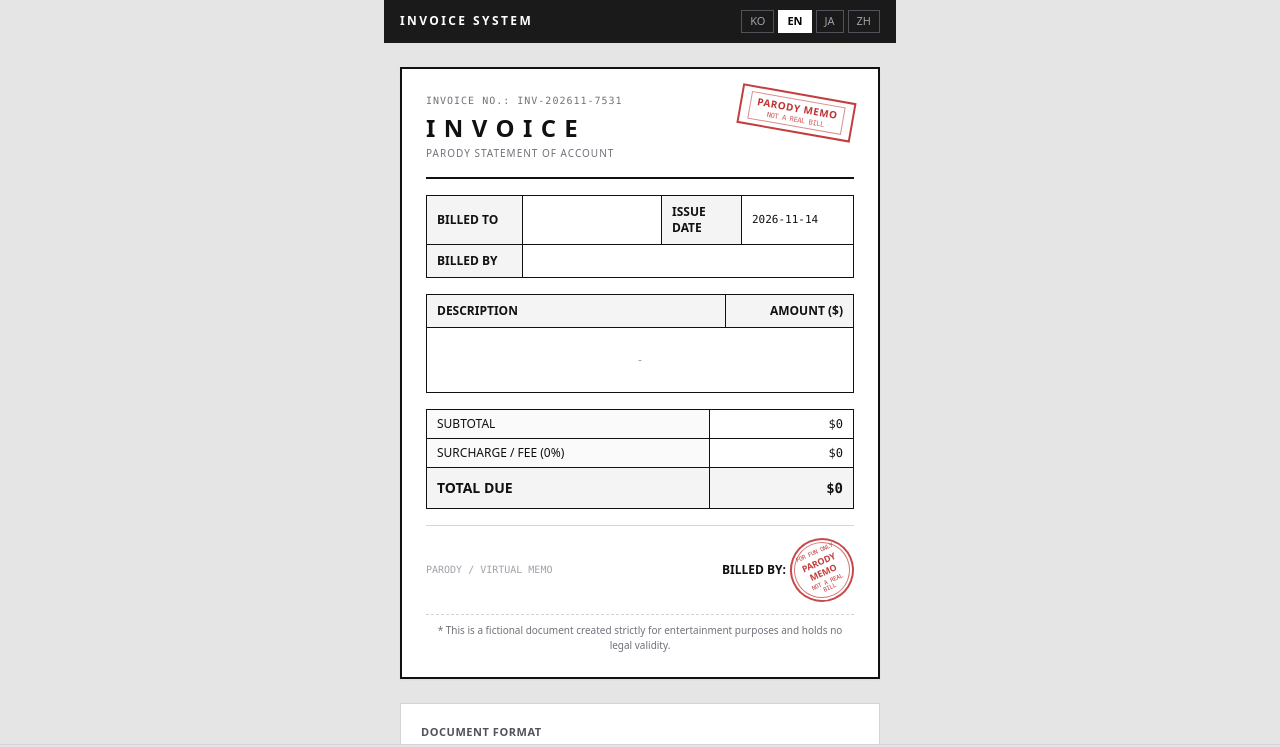
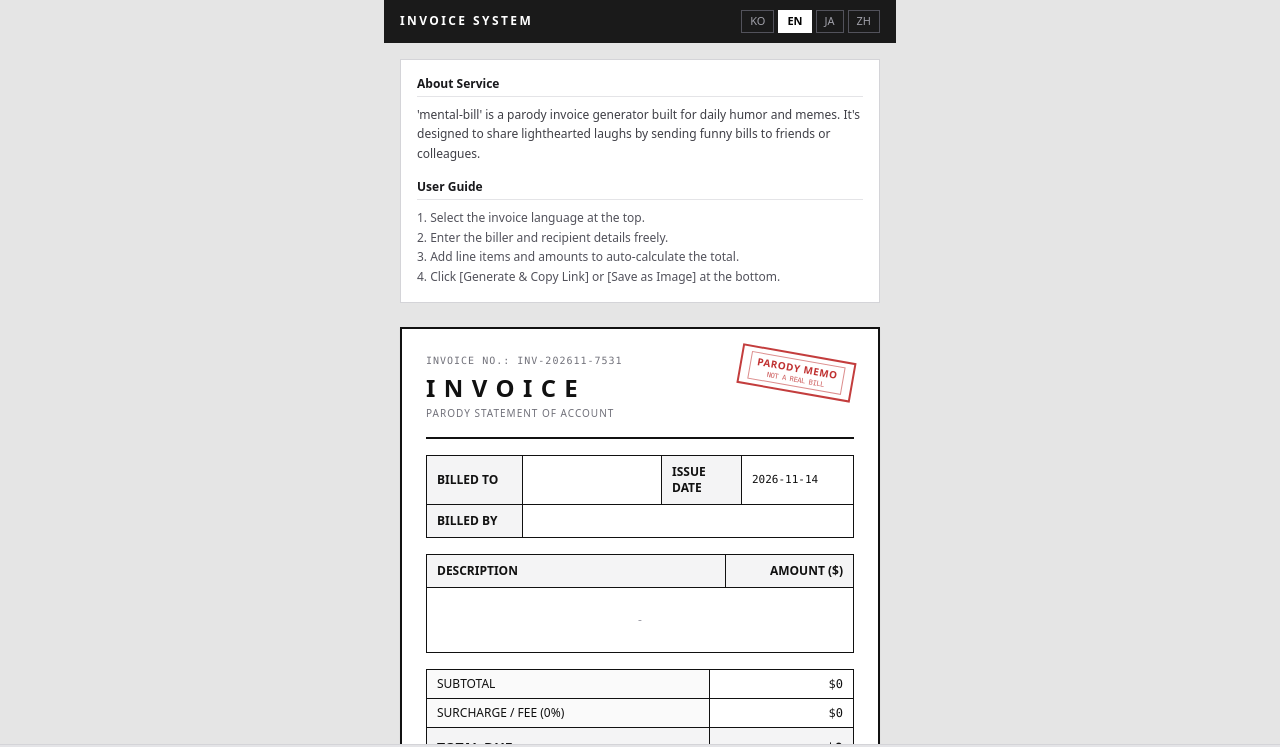
Before and after one commit to sickbbang516/mental-bill, a Next.js app: page / in a window 1280 px wide. Shown: the top 747 px of the page. Built offline with nearby package versions, Linux system fonts and the light colour scheme.

Commit message:
애드센스 승인용 가이드 및 소개 텍스트 고정 노출 완료

```diff
--- a/app/page.tsx
+++ b/app/page.tsx
@@ -64,6 +64,11 @@ const I18N = {
     docDisclaimer: '※ 본 문서는 유희 및 엔터테인먼트 목적의 가상 청구서이며 어떠한 법적 효력도 갖지 않습니다.',
     footerDisclaimer:
       '면책 및 이용 고지: 본 서비스에서 생성되는 모든 문서는 오락 목적의 가상 콘텐츠이며, 실제 채권·채무 관계나 법적 효력이 전혀 없습니다. 타인의 명의나 실제 사업자 정보를 도용하여 금전을 요구하는 행위는 엄격히 금지됩니다.',
+    guideTitle: '이용 가이드',
+    guideContent: '1. 상단에서 청구서 언어를 선택하세요.\n2. 청구인 및 수신자 정보를 자유롭게 입력하세요.\n3. 내역과 금액을 적으면 총 금액이 자동으로 계산됩니다.\n4. 하단의 [청구서 발행 및 링크 복사] 또는 [이미지 파일로 저장]을 눌러 활용하세요.',
+    aboutTitle: '서비스 소개',
+    aboutContent: '\'mental-bill\'은 일상 속 유머와 밈(Meme)을 위해 제작된 가상의 패러디 인보이스(청구서) 생성 툴입니다. 친구나 지인, 혹은 상사에게 재미있는 청구서를 보내며 가벼운 웃음을 나누기 위해 만들어졌습니다.',
+    close: '닫기',
   },
   en: {
     currency: '$',
@@ -104,6 +109,11 @@ const I18N = {
     docDisclaimer: '* This is a fictional document created strictly for entertainment purposes and holds no legal validity.',
     footerDisclaimer:
       'DISCLAIMER: All documents generated on this site are parodies for entertainment only and carry zero legal or financial obligation. Impersonating third parties or real businesses to demand money is strictly prohibited.',
+    guideTitle: 'User Guide',
+    guideContent: '1. Select the invoice language at the top.\n2. Enter the biller and recipient details freely.\n3. Add line items and amounts to auto-calculate the total.\n4. Click [Generate & Copy Link] or [Save as Image] at the bottom.',
+    aboutTitle: 'About Service',
+    aboutContent: '\'mental-bill\' is a parody invoice generator built for daily humor and memes. It\'s designed to share lighthearted laughs by sending funny bills to friends or colleagues.',
+    close: 'Close',
   },
   ja: {
     currency: '¥',
@@ -144,6 +154,11 @@ const I18N = {
     docDisclaimer: '※ 本書はジョーク・エンターテインメント目的の仮想請求書であり、法的な効力は一切ありません。',
     footerDisclaimer:
       '免責事項：当サイトで作成されるすべての書類は娯楽目的のフィクションであり、法的効力や支払義務は一切生じません。他人の名義や実在の事業者情報を冒用して金銭を要求する行為は禁止されています。',
+    guideTitle: '利用ガイド',
+    guideContent: '1. 上部で請求書の言語を選択します。\n2. 発行者と宛先の情報を自由に入力します。\n3. 項目と金額を入力すると、合計が自動計算されます。\n4. 下部の[請求書発行＆リンクコピー]または[画像として保存]をご利用ください。',
+    aboutTitle: 'サービス紹介',
+    aboutContent: '「mental-bill」は、日常のユーモアとミームのために作られた仮想のパロディ請求書ジェネレーターです。友人や同僚に面白い請求書を送って、軽い笑いを共有するために設計されています。',
+    close: '閉じる',
   },
   zh: {
     currency: '¥',
@@ -184,6 +199,11 @@ const I18N = {
     docDisclaimer: '※ 本单据仅为娱乐互动生成的虚拟内容，不具备任何法律效力。',
     footerDisclaimer:
       '免责声明：本网站生成的所有单据均为娱乐恶搞用途，不构成任何真实债权债务关系或法律效力。严禁冒用他人名义或真实商户信息索取钱财。',
+    guideTitle: '使用指南',
+    guideContent: '1. 在顶部选择发票语言。\n2. 自由输入开单人和收件人信息。\n3. 添加明细和金额，总计将自动计算。\n4. 点击底部的[生成并复制链接]或[保存为图片]。',
+    aboutTitle: '关于服务',
+    aboutContent: '\'mental-bill\' 是一个为日常幽默和梗（Meme）而创建的虚拟恶搞发票生成工具。旨在通过向朋友或同事发送有趣的账单来分享轻松的笑声。',
+    close: '关闭',
   },
 };
 
@@ -337,7 +357,6 @@ export default function InvoiceApp() {
 
   const triggerInterstitialAd = (onComplete: () => void) => {
     setIsAdPlaying(true);
-    // 광고 노출 및 충분한 시청을 위해 5초(5000ms)로 연장
     setTimeout(() => {
       setIsAdPlaying(false);
       onComplete();
@@ -370,11 +389,10 @@ export default function InvoiceApp() {
     triggerInterstitialAd(async () => {
       if (receiptRef.current) {
         try {
-          // pixelRatio를 3으로 높여 인쇄 시에도 깨지지 않는 고해상도 이미지 생성
           const dataUrl = await toPng(receiptRef.current, {
             cacheBust: true,
             quality: 1.0,
-            pixelRatio: 3
+            pixelRatio: 3,
           });
           const link = document.createElement('a');
           link.download = `mental-bill-${docNo}.png`;
@@ -440,7 +458,8 @@ export default function InvoiceApp() {
             <button
               key={l}
               onClick={() => setLang(l)}
-              className={`px-2 py-0.5 border ${lang === l
+              className={`px-2 py-0.5 border ${
+                lang === l
                   ? 'bg-white text-black border-white font-bold'
                   : 'border-zinc-600 text-zinc-400 hover:text-white'
               }`}
@@ -451,7 +470,15 @@ export default function InvoiceApp() {
         </div>
       </header>
 
-      <main className="w-full max-w-lg px-4 pt-6 space-y-6 flex-1">
+      <main className="w-full max-w-lg px-4 pt-4 space-y-6 flex-1">
+        {/* 구글 봇이 즉시 읽을 수 있도록 화면 상단에 항상 노출되는 서비스 안내 및 가이드 텍스트 박스 */}
+        <div className="bg-white border border-zinc-300 p-4 space-y-2 text-xs text-zinc-700">
+          <h2 className="font-bold text-zinc-900 border-b border-zinc-200 pb-1">{t.aboutTitle}</h2>
+          <p className="leading-relaxed">{t.aboutContent}</p>
+          <h2 className="font-bold text-zinc-900 border-b border-zinc-200 pt-2 pb-1">{t.guideTitle}</h2>
+          <p className="whitespace-pre-line leading-relaxed text-zinc-600">{t.guideContent}</p>
+        </div>
+
         <div ref={receiptRef} className="w-full">
           {/* [테마 1] 표준 청구서 양식 */}
           {view.theme === 'tax' && (
@@ -809,7 +836,8 @@ export default function InvoiceApp() {
                   <button
                     key={th}
                     onClick={() => setTheme(th)}
-                    className={`py-2 border font-bold transition ${theme === th
+                    className={`py-2 border font-bold transition ${
+                      theme === th
                         ? 'bg-[#111111] text-white border-[#111111]'
                         : 'bg-zinc-50 text-zinc-700 border-zinc-300 hover:bg-zinc-100'
                     }`}
@@ -960,14 +988,14 @@ export default function InvoiceApp() {
 
         {/* 웹사이트 하단 공식 면책 및 악용 금지 고지 */}
         <footer className="pt-2 pb-6 text-center px-2">
-          <p className="text-[11px] text-zinc-500 leading-relaxed break-keep">
-            {t.footerDisclaimer}
+          <div className="text-[11px] text-zinc-500 leading-relaxed break-keep">
+            <p>{t.footerDisclaimer}</p>
             <div className="mt-2">
               <a href="/privacy" className="underline text-[11px] text-zinc-600 hover:text-black">
                 개인정보처리방침 / Privacy Policy
               </a>
             </div>
-          </p>
+          </div>
         </footer>
       </main>
 
@@ -983,7 +1011,6 @@ export default function InvoiceApp() {
           <div className="w-8 h-8 border-2 border-white border-t-transparent rounded-full animate-spin mb-4" />
           <p className="text-xs tracking-wider mb-4">{t.adNotice}</p>
 
-          {/* 구글 애드센스 광고 단위 삽입 영역 (승인 완료 시 자동으로 광고가 송출됨) */}
           <div className="w-full max-w-sm bg-white text-black p-4 rounded-xl shadow-lg">
             <div className="min-h-[180px] flex flex-col items-center justify-center border border-dashed border-zinc-300 rounded-lg p-2 bg-zinc-50 relative">
               <ins
@@ -1002,7 +1029,7 @@ export default function InvoiceApp() {
 
       {/* 웹사이트 하단 고정 배너 광고 영역 */}
       <div className="fixed bottom-0 left-0 right-0 h-14 bg-zinc-200 border-t border-zinc-300 flex items-center justify-center z-30">
-        <div className="w-[320px] h-[50px] bg-zinc-300 border border-zinc-400 flex items-center justify-center text-[10px] font-mono text-zinc-600">
+        <div className="w-[320px] h-[50px] bg-zinc-300 border border-zinc-400 flex items-center justify-center text-[10px] font-mono text-zinc-600 relative">
           <ins
             className="adsbygoogle"
             style={{ display: 'inline-block', width: '320px', height: '50px' }}
```
Lines whose indentation alone changed are shown as unchanged.
